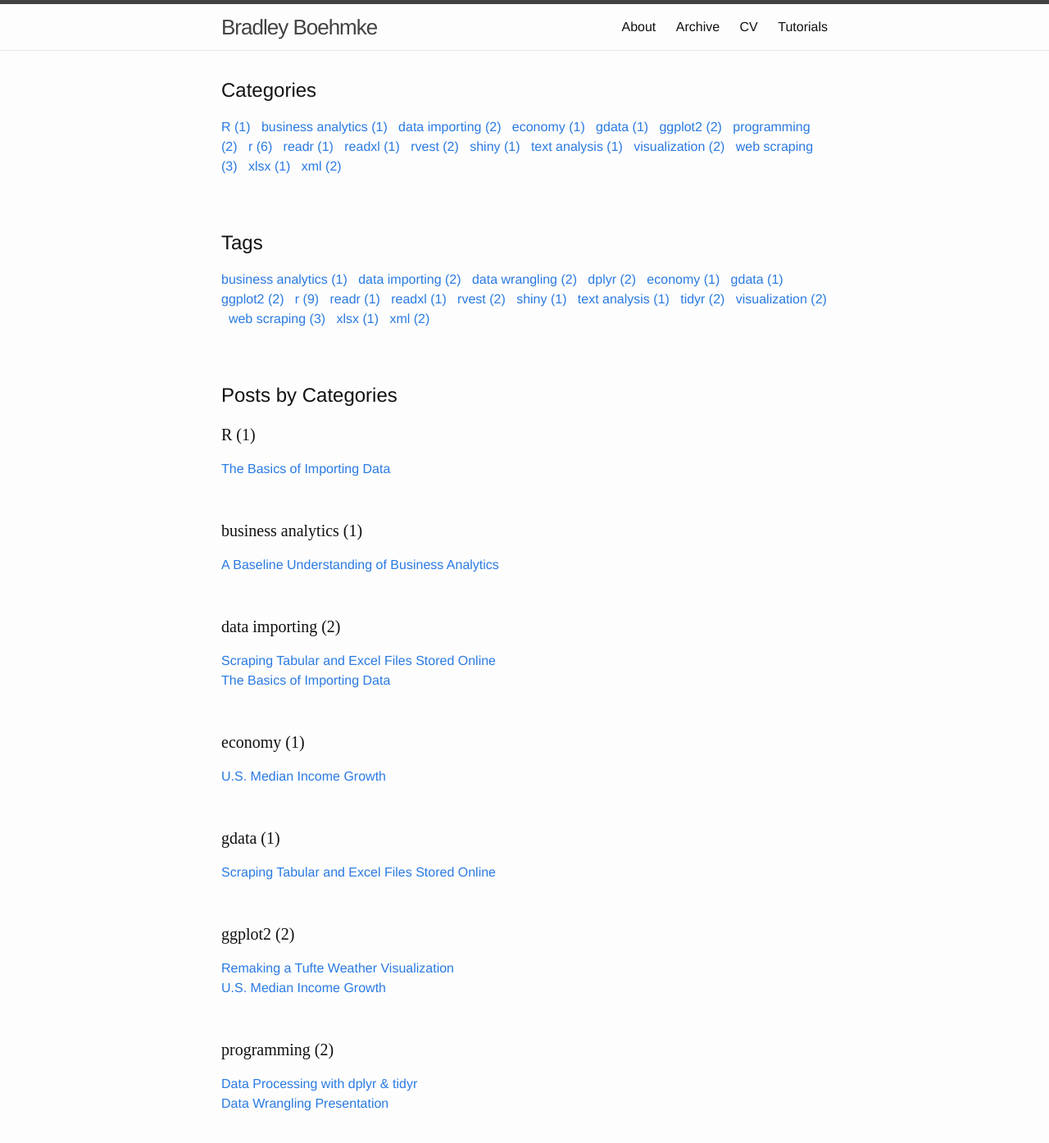
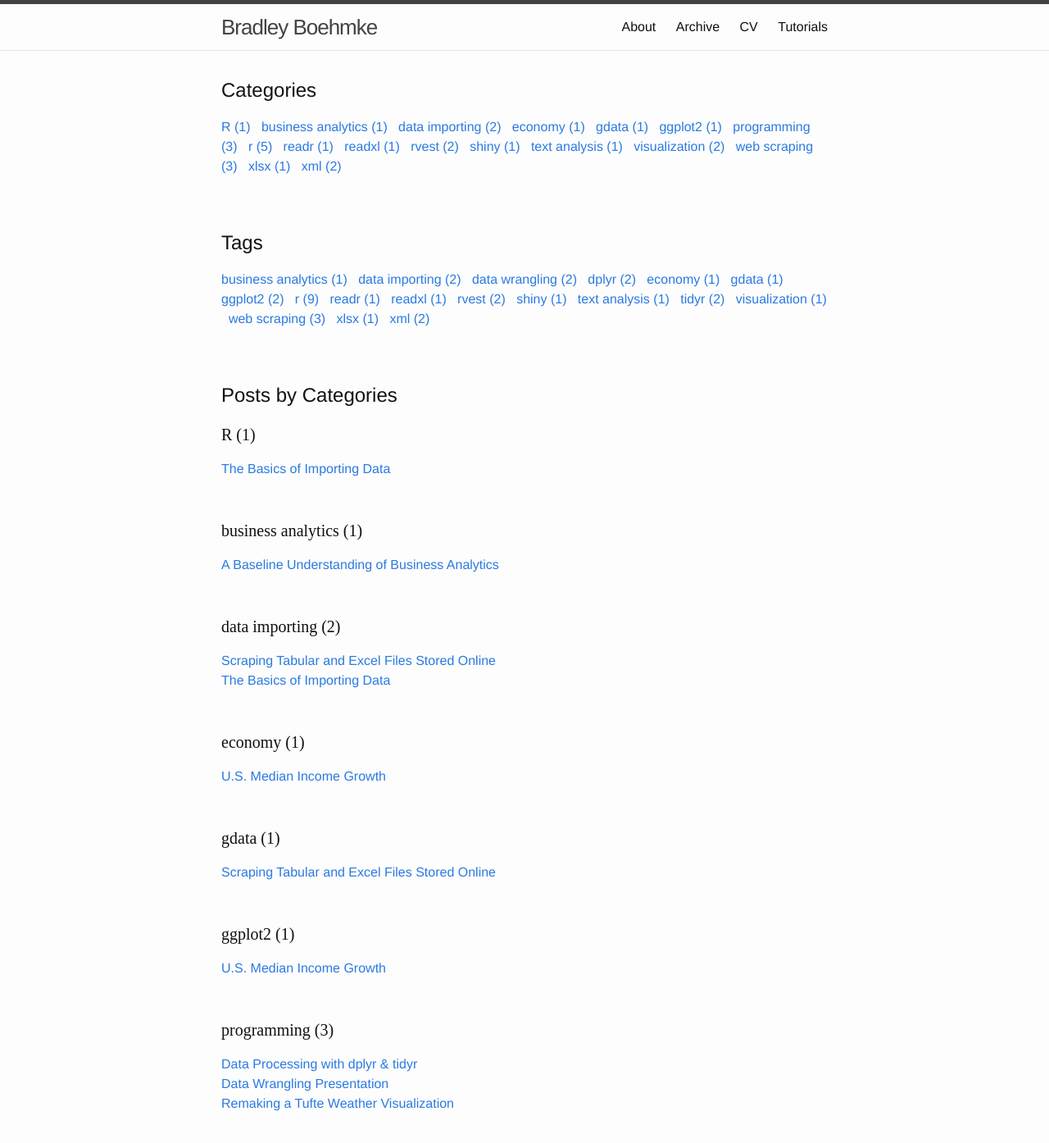
Before and after one commit to bradleyboehmke/bradleyboehmke, a Jekyll site: the page built from archivebycategory.md, in a window 1280 px wide and 1400 px high. Shown: the top 1394 px of the window at 82% size. Built offline with Jekyll 4.4.1, drawn with Linux system fonts in a browser that asks for light colours; some of the changed text lies outside the part shown.

Commit message:
Update 2015-12-28-new-post.md

```diff
--- a/_posts/2015-12-28-new-post.md
+++ b/_posts/2015-12-28-new-post.md
@@ -3,8 +3,8 @@ layout: post
 title:  Remaking a Tufte Weather Visualization
 date: 2015-08-28 21:37:20
 published: true
-tags: [r, ggplot2, visualization]
-categories: [r, ggplot2, visualization]
+tags: [r, ggplot2]
+categories: [programming, visualization]
 ---
 
 This report provides insight and explanation behind the code used to produce the following graphic which is formatted to resemble the illustration provided in Edward Tufte's classic book <u>Visual Display of Quantitative Information</u>, 2<sup>nd</sup> Ed. *(page 30)*.
```
